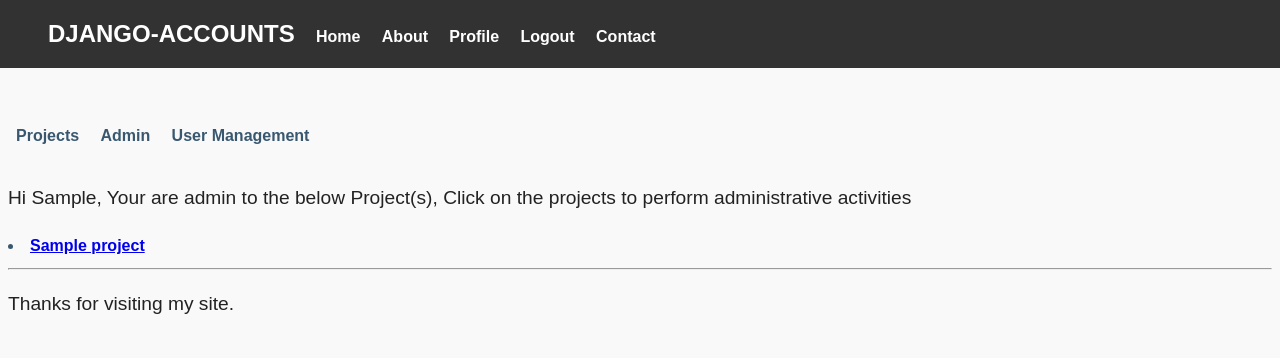
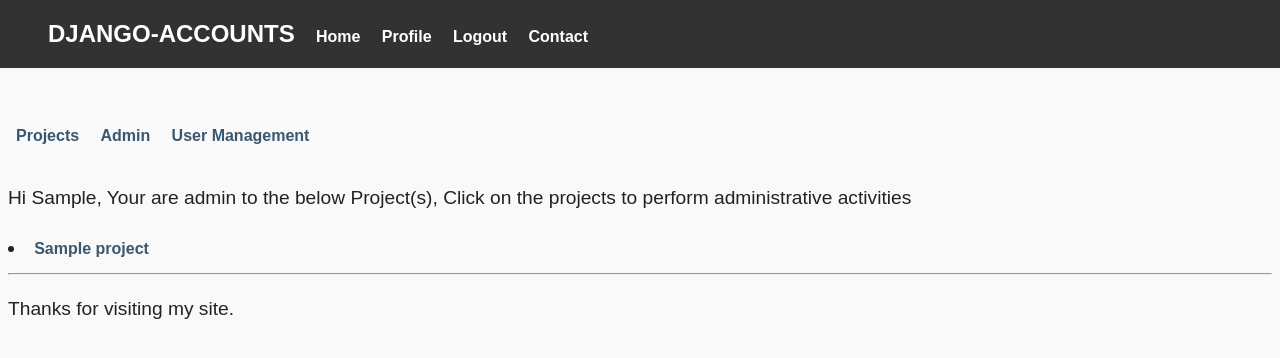
Before and after one commit to kmvinoth/djtest, a Django app: page /projects/admin in a window 1280 px wide. Shown: the top 358 px of the page. Run offline with Django 3.2, Linux system fonts and the light colour scheme; a user stored in the database is signed in; tables that the repository leaves empty hold one stand-in row (values such as "Sample post").

Commit message:
Remove user registration(link) from Homepage

```diff
--- a/accounts/static/accounts/style.css
+++ b/accounts/static/accounts/style.css
@@ -36,7 +36,14 @@ main li.main-menu-item{
     font-size: 1.0rem;
 }
 
-.project-menu-item, .user-registration a {
+.project-menu-item a {
+    text-decoration: none;
+    color: #395870;
+    font-weight: 600;
+    font-size: 1.0rem;
+}
+
+.user-registration a {
     text-decoration: none;
     color: #395870;
     font-weight: 600;
--- a/accounts/templates/base.html
+++ b/accounts/templates/base.html
@@ -24,10 +24,8 @@
             <ul class="menu">
                 <li class="logo"> <a href="{% url 'accounts:home' %}"> django-accounts </a> </li>
                 <li class="menu-item"> <a href="{% url 'accounts:home' %}"> Home </a> </li>
-                <li class="menu-item"> <a href="{% url 'accounts:home' %}"> About </a> </li>
                 {% block changable %}
                     <li class="menu-item"> <a href="{% url 'accounts:auth_login' %}"> Login </a> </li>
-                    <li class="menu-item"> <a href="{% url 'accounts:user_registration' %}"> Register </a> </li>
                 {% endblock %}
                 <li class="menu-item"> <a href="{% url 'accounts:home' %}"> Contact </a> </li>
             </ul>
```
